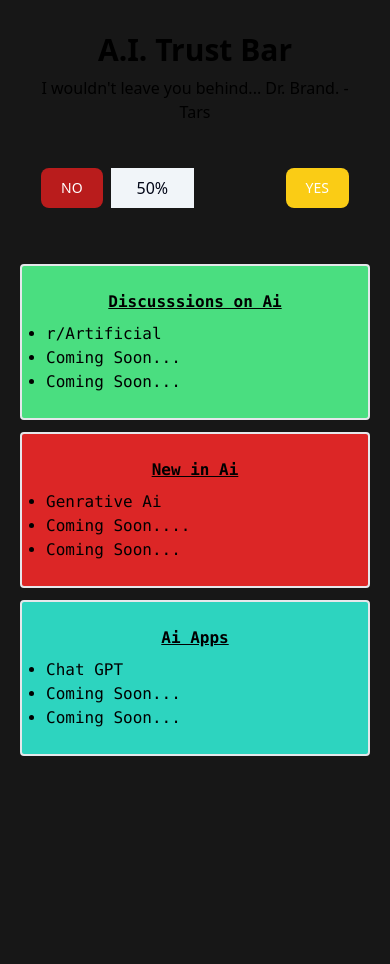
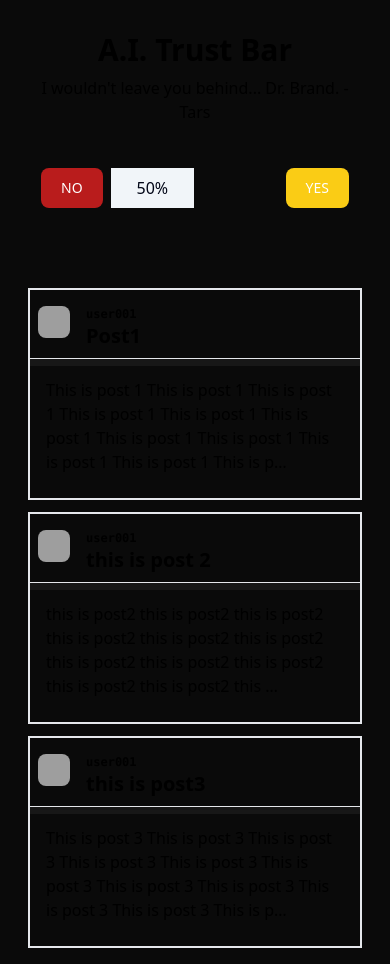
Before and after one commit to toheedakhtar/aitrustbar, a Django app: page / in a window 390 px wide. Shown: the part 48-1012 px from the top of the page. Before the commit the page ends 804 px from the top, so only its background shows below. Run offline with Django 4.2, Linux system fonts and the light colour scheme; data comes from the database, SQL or seed files in the repository; both versions use the stored data as it was after the commit; some libraries are stand-ins or nearby versions; grey boxes are pictures that could not be loaded.

Commit message:
done responsive for posts, viable model for posts

```diff
--- a/poll/admin.py
+++ b/poll/admin.py
@@ -1,5 +1,6 @@
 from django.contrib import admin
-from .models import Score
+from .models import Score, Article
 # Register your models here.
 
 admin.site.register(Score)
+admin.site.register(Article)
--- a/poll/models.py
+++ b/poll/models.py
@@ -31,3 +31,14 @@ class Score(models.Model):
             self.score -= 1
             self.voter = user
             self.save()
+
+
+class Article(models.Model):
+    author = models.ForeignKey(User, on_delete=models.CASCADE)
+    title = models.CharField(max_length=140)
+    slug = models.CharField(max_length=130)
+    body = models.TextField()
+    created_on = models.DateTimeField(auto_now_add=True)
+
+    def __str__(self):
+        return self.title
--- a/poll/templates/poll/base.html
+++ b/poll/templates/poll/base.html
@@ -9,7 +9,7 @@
     <title>aitrustbar</title>
 
 </head>
-<body class="bg-neutral-900 dark:text-white m-0 p-0">
+<body class="bg-neutral-950 dark:text-white m-0 p-0">
     <nav class="bg-amber-400 mx-0 ">
         <ul class="flex space-x-2 p-3 font-medium text-black justify-end mx-3 font-mono font-semibold">
             <li><a href="{% url 'index' %}">Home</a></li>
--- a/poll/templates/poll/index.html
+++ b/poll/templates/poll/index.html
@@ -23,43 +23,28 @@
                 </div>
         </form>
 
+
+
     </div>
 
-    <div class="flex-col space-y-3 m-5">
-        <div class=" comments bg-green-400 hover:border-4 border-2 rounded p-6 ">
-            <h3 class=" sm:text-2xl text-center font-mono font-semibold mb-2 underline">Discusssions on Ai</h3>
-            <ul class="list-disc font-mono">
-                <li class="hover:underline"><a href="https://www.reddit.com/r/artificial/" target="_blank">r/Artificial</a></li>
-                <li class="hover:underline">Coming Soon...</li>
-                <li class="hover:underline">Coming Soon...</li>
-            </ul>
+    <div class="md:mx-28 lg:mx-[18%]  m-4 pt-3">
+        {% for post in all_posts %}
+        <div class="m-3 py-2 bg-neutral-950 border-2 hover:bg-neutral-900">
 
-
+        <div class="py-2 px-2 flex">
+            <span> <img src="https://encrypted-tbn0.gstatic.com/images?q=tbn:ANd9GcR6SGvshARHJ5GYSH_Kig8-cYNw5rO3nWn7mA&usqp=CAU" class="h-8 w-8 rounded-lg"> </span>
+            <span>
+            <h5 class="font-mono px-4 text-xs font-semibold">{{post.author}}</h5>
+            <h3 class="text-xl"><strong class="px-4">{{post.title}}</strong></h3>
+            </span>
         </div>
 
-        <div class="bg-red-600 hover:border-4 border-2 rounded p-6 ">
-            <h3 class="sm:text-2xl text-center font-mono font-semibold mb-2 underline">New in Ai</h3>
-            <ul class="list-disc font-mono">
-                <li class="hover:underline"><a href="https://twitter.com/i/communities/1601841656147345410" target="_blank">Genrative Ai</a></li>
-                <li class="hover:underline">Coming Soon....</li>
-                <li class="hover:underline">Coming Soon...</li>
-            </ul>
+        <hr class="bg-neutral-900 h-2 border-1 ">
+        <p class="p-4 pt-3">{{post.body | truncatechars:160 }}</p>
+        </div>
+        {% endfor %}
+    </div>
 
-
-        </div>
-
-        <div class="bg-teal-400 hover:border-4 border-2 rounded p-6 ">
-            <h3 class="sm:text-2xl text-center font-mono font-semibold mb-2 underline">Ai Apps</h3>
-            <ul class="list-disc font-mono">
-                <li class="hover:underline"><a href="https://chat.openai.com/" target="_blank">Chat GPT</a></li>
-                <li class="hover:underline">Coming Soon...</li>
-                <li class="hover:underline">Coming Soon...</li>
-            </ul>
-
-
-
-        </div>
-    </div>
 
     <script>
             var score = {{ score }};
--- a/poll/views.py
+++ b/poll/views.py
@@ -1,6 +1,6 @@
 from django.shortcuts import render, HttpResponseRedirect, redirect
 from django.contrib.auth.decorators import login_required
-from poll.models import Score
+from poll.models import Score, Article
 # from .views update_view
 # Create your views here.
 
@@ -8,7 +8,8 @@ from poll.models import Score
 def index(request):
     score_intsance = Score.objects.get(id=1)
     score_value = score_intsance.score
-    return render(request, 'poll/index.html', {'score' : score_value, })
+    all_posts = Article.objects.all()
+    return render(request, 'poll/index.html', {'score' : score_value, 'all_posts': all_posts })
 
 @login_required
 def update_poll(request, id):
```
Also changed, not shown: db.sqlite3, poll/migrations/0002_article.py (added).
